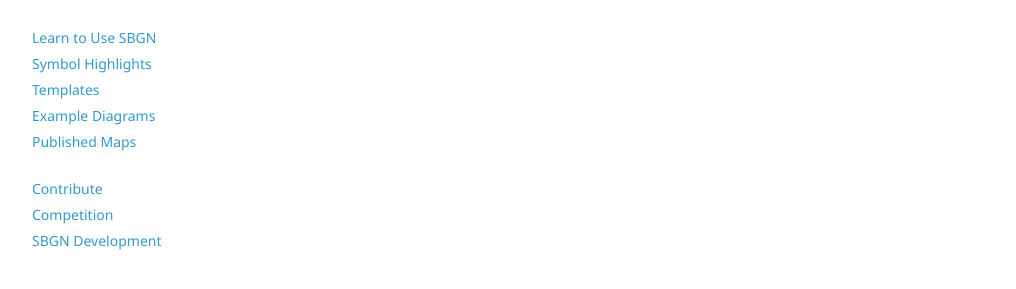
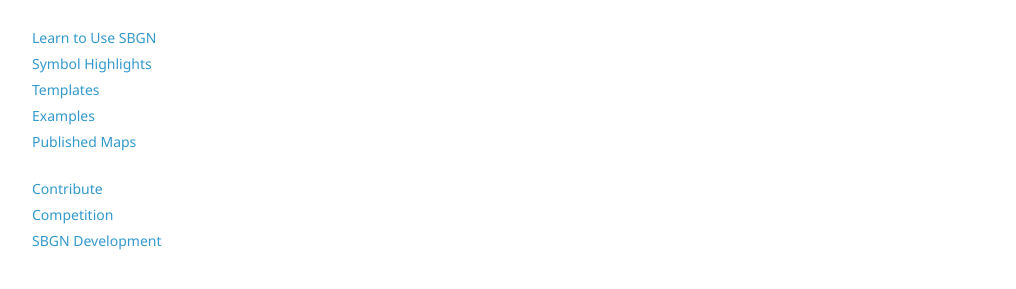
Before and after one commit to sbgn/sbgn, a Jekyll site: the page built from docs/faq.md, in a window 1280 px wide. Shown: the part 377-666 px from the top of the page, without its empty margins (128-1144 px from the left). Built offline with Jekyll 4.4.1, drawn with Linux system fonts in a browser that asks for light colours; nearby versions of some CDN libraries.

Commit message:
Update header.html

```diff
--- a/_includes/header.html
+++ b/_includes/header.html
@@ -33,7 +33,7 @@
   <p class="view sidebar"><a href="/sbgn/learn_to_use_sbgn">Learn to Use SBGN</a></p>
   <p class="view sidebar"><a href="/sbgn/symbols">Symbol Highlights</a></p>
   <p class="view sidebar"><a href="/sbgn/templates">Templates</a></p>
-  <p class="view sidebar"><a href="/sbgn/examples">Example Diagrams</a></p>
+  <p class="view sidebar"><a href="/sbgn/examples">Examples</a></p>
   <p class="view sidebar"><a href="/sbgn/published_maps">Published Maps</a></p>
   <br />
   <p class="view sidebar"><a href="/sbgn/contribute">Contribute</a></p>
```
